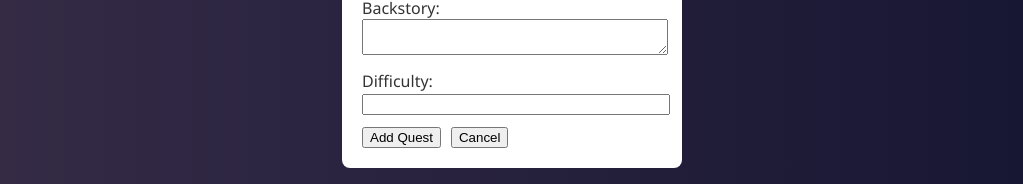
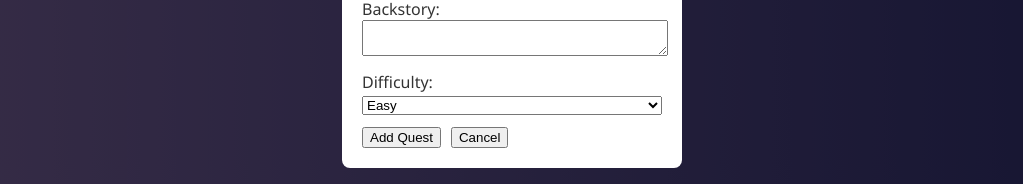
Before and after one commit to umairBinMohammad/daily-task-organizer, a React (Create React App) app: page / in a window 1280 px wide. Both pictures are taken after a click on the button "Start Quest". Shown: the part 391-575 px from the top of the page, without its empty margins (128-1151 px from the left). Built offline with nearby package versions, Linux system fonts and the light colour scheme.

Commit message:
Added difficulty options, changed task formatting - Added difficulty dropdown options to tasks - Changed task formatting for better readability

```diff
--- a/src/components/AddTaskModal.js
+++ b/src/components/AddTaskModal.js
@@ -3,7 +3,7 @@ import React, { useState } from 'react';
 const AddTaskModal = ({ onAdd, onClose }) => {
   const [title, setTitle] = useState('');
   const [description, setDescription] = useState('');
-  const [priority, setPriority] = useState('');
+  const [priority, setPriority] = useState('Easy'); // Set default to 'Easy'
 
   const handleSubmit = (e) => {
     e.preventDefault();
@@ -56,12 +56,15 @@ const AddTaskModal = ({ onAdd, onClose }) => {
         </div>
         <div style={{ marginBottom: '10px' }}>
           <label>Difficulty:</label>
-          <input
-            type="text"
+          <select
             value={priority}
             onChange={(e) => setPriority(e.target.value)}
             style={{ width: '100%' }}
-          />
+          >
+            <option value="Easy">Easy</option>
+            <option value="Medium">Medium</option>
+            <option value="Hard">Hard</option>
+          </select>
         </div>
         <button type="submit">Add Quest</button>
         <button type="button" onClick={onClose} style={{ marginLeft: '10px' }}>Cancel</button>
--- a/src/components/Task.js
+++ b/src/components/Task.js
@@ -37,15 +37,19 @@ const Task = ({ task, onToggle, onDelete }) => {
         // Quest name styles and click handler
         onClick={() => onToggle(task.id)}
         style={{
-          textDecoration: task.completed ? 'line-through' : 'none',
           cursor: 'pointer',
           flex: 1
         }}
       >
-        {task.title}
-      </div>
-      <div style={{ fontSize: '0.9em', color: '#555' }}>
-        {task.description} | Difficulty: {task.priority}
+        <div style={{ fontWeight: 'bold', textDecoration: task.completed ? 'line-through' : 'none' }}>
+          {task.title}
+        </div>
+        <div style={{ color: '#555' }}>
+          {task.description}
+        </div>
+        <div style={{ fontSize: '0.9em', color: '#777' }}>
+          Difficulty: {task.priority}
+        </div>
       </div>
       <button
         // Delete button styles and click handler
```
